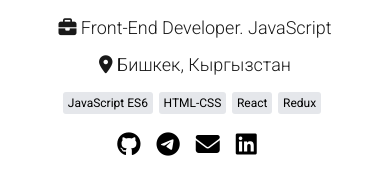
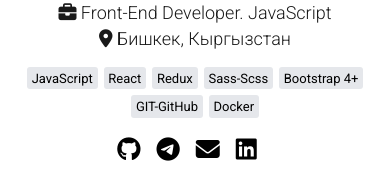
Before and after one commit to OmurbekArykbaev/oarykbaev, a React (Create React App) app: page / in a window 390 px wide. Shown: the part 420-599 px from the top of the page. Built offline with nearby package versions, Linux system fonts and the light colour scheme.

Commit message:
Add new project, fix responsive design

```diff
--- a/src/Assets/database.js
+++ b/src/Assets/database.js
@@ -2,7 +2,15 @@
   "Я Омурбек, мне 22 года. Увлекаюсь и занимаюсь программированием, а именно Front-End направлением. В 2020 окончил Технический Университет им И.Раззакова по специальности системный аналитик-программист. ",
 ]
 
-export const skills = ["JavaScript ES6", "HTML-CSS", "React", "Redux"]
+export const skills = [
+  "JavaScript",
+  "React",
+  "Redux",
+  "Sass-Scss",
+  "Bootstrap 4+",
+  "GIT-GitHub",
+  "Docker",
+]
 
 export const SocialLinks = [
   {
@@ -50,6 +58,7 @@
       href: "https://github.com/OmurbekArykbaev/newsgrid",
     },
   },
+
   {
     id: 2,
     image: {
@@ -70,4 +79,25 @@
       href: "https://github.com/OmurbekArykbaev/website-portfolio",
     },
   },
+
+  {
+    id: 3,
+    image: {
+      backgroundImage: "url(/img/3-website.jpg)",
+    },
+    title: "Mini projects in HTML, CSS & JavaScript that relate to the DOM",
+    date: "Август 2021",
+    description:
+      "Несколько маленьких работ написаные на JavaScript при участии DOM (Document Object Model). Стилизованно в ванильном html, css.",
+    tools: ["HTML", " CSS", "JavaScript ES6", "DOM", "JSON-API", "Async/Await"],
+
+    demoBtn: {
+      visible: true,
+      href: "https://jsdom-mini-projects.netlify.app/",
+    },
+    srcCode: {
+      visible: true,
+      href: "https://github.com/OmurbekArykbaev/vanilaDom-50-mini-projects",
+    },
+  },
 ]
--- a/src/scss/_components/_mobile.scss
+++ b/src/scss/_components/_mobile.scss
@@ -1,4 +1,11 @@
 @media (max-width: 768px) {
+  .works__inner {
+    display: flex;
+    justify-content: center;
+    align-items: center;
+    flex-direction: column-reverse;
+    flex-wrap: nowrap;
+  }
   .main-content {
     display: flex;
     margin-bottom: 3rem;
@@ -56,6 +63,7 @@
         text-decoration: none;
       }
     }
+
     .main-content {
       display: flex;
       flex-direction: column;
@@ -74,6 +82,23 @@
         justify-content: space-around;
         width: 400px;
         height: 200px;
+
+        &__inner-list {
+          display: flex;
+          justify-content: center;
+          align-items: center;
+          flex-wrap: wrap;
+          padding: 8px;
+        }
+
+        &__item {
+          background-color: #e5e7eb;
+          border-radius: 3px;
+          font-size: 13px;
+          list-style-type: none;
+          margin: 3px;
+          padding: 0.3rem;
+        }
 
         &__name {
           //todo => поменять шрифт на более презентабельный
@@ -106,7 +131,7 @@
     &__card {
       display: flex;
       flex-direction: column;
-      margin: 10px 15px;
+      margin: 30px 15px;
       width: 320px;
       height: 490px;
       border-radius: 4px;
--- a/src/scss/_components/_works.scss
+++ b/src/scss/_components/_works.scss
@@ -18,9 +18,10 @@
       padding: 6px;
     }
   }
+
   &__inner {
     display: flex;
-    justify-content: center;
+    justify-content: flex-end;
     flex-direction: row-reverse;
     flex-wrap: wrap;
   }
@@ -45,7 +46,7 @@
   }
 
   &__image {
-    background-image: url("https://images.unsplash.com/photo-1633113089631-6456cccaadad?auto=format&fit=crop&ixid=MnwxMjA3fDF8MHxwaG90by1wYWdlfHx8fGVufDB8fHx8&ixlib=rb-1.2.1&q=80&w=870");
+    // background-image: url("https://images.unsplash.com/photo-1633113089631-6456cccaadad?auto=format&fit=crop&ixid=MnwxMjA3fDF8MHxwaG90by1wYWdlfHx8fGVufDB8fHx8&ixlib=rb-1.2.1&q=80&w=870");
     background-repeat: no-repeat;
     background-size: cover;
     background-position: center;
@@ -93,6 +94,7 @@
   &__inner-items {
     display: flex;
     justify-content: flex-start;
+    flex-wrap: wrap;
     margin-bottom: 10px;
   }
 
--- a/src/scss/app.scss
+++ b/src/scss/app.scss
@@ -102,6 +102,9 @@
 
     &__inner-list {
       display: flex;
+      align-items: center;
+      flex-wrap: wrap;
+      padding: 5px 0;
     }
 
     &__item {
@@ -109,7 +112,7 @@
       border-radius: 3px;
       font-size: 12px;
       list-style-type: none;
-      margin-right: 6px;
+      margin: 6px;
       padding: 0.3rem;
     }
 
```
Also changed, not shown: public/img/3-website.jpg (added).
